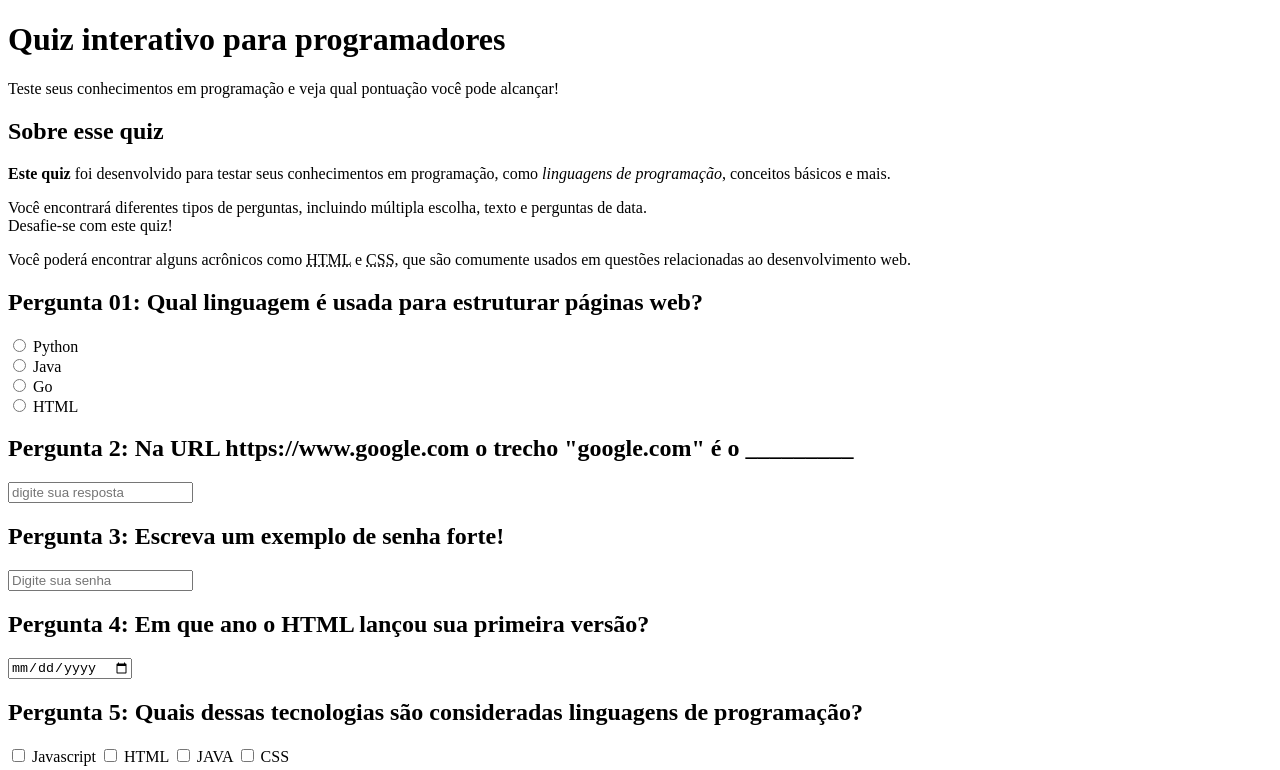
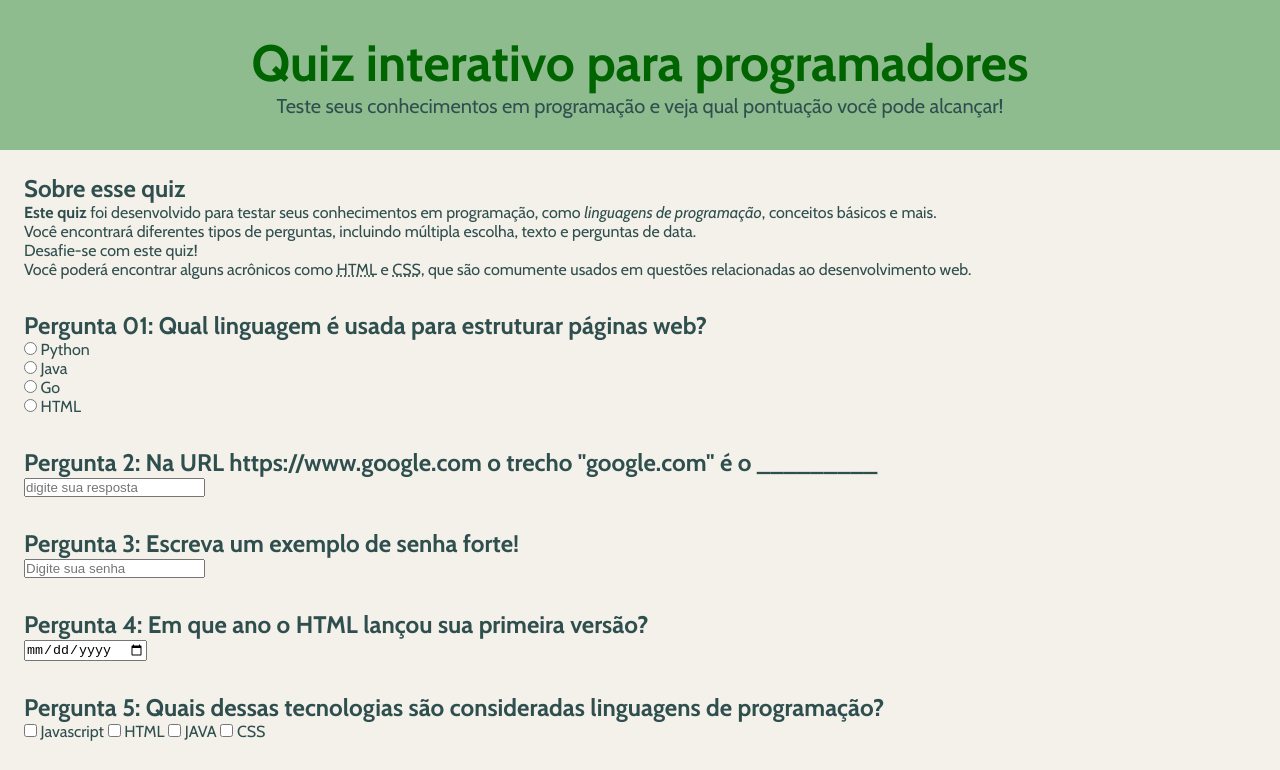
Before and after one commit to darkbehemoth13/HtmlBallerine, a plain HTML site: page index.html in a window 1280 px wide. Shown: the top 770 px of the page. Drawn offline with nearby package versions, Linux system fonts and the light colour scheme.

Commit message:
Adcionados alguns estilos básicos em css.

```diff
--- a/index.html
+++ b/index.html
@@ -2,7 +2,7 @@
 
 <html>
     <head>
-
+        <link rel="stylesheet" href="style.css">
         <title>Quiz para programadores</title>
         <meta charset="utf-8">
         <meta name="description" content="Um site interativo para testar seu conhecimento.">
@@ -10,8 +10,8 @@
     <body>
 
         <header>
-            <h1>Quiz interativo para programadores</h1>
-            <p class="cu">Teste seus conhecimentos em programação e veja qual pontuação você pode alcançar!</p>
+            <h1 class="H1title">Quiz interativo para programadores</h1>
+            <p class="p001"> Teste seus conhecimentos em programação e veja qual pontuação você pode alcançar!</p>
 
 
         </header>
--- a/style.css
+++ b/style.css
@@ -1,3 +1,35 @@
-.cu  {
-    color: pink;
+@import url('https://fonts.googleapis.com/css2?family=Cabin:ital,wght@0,400..700;1,400..700&display=swap');
+
+* {
+    margin: 0px;
+    padding: 0px;
+    box-sizing: border-box;
 }
+.H1title{
+    color: darkgreen;
+    font-size: 51px;
+}
+
+.p001{
+    font-size: 20px;
+}
+body {
+background-color: #F4F0EA;
+color: darkslategrey;
+font-family: "Cabin", sans-serif;
+font-weight: 400px;
+}
+
+header{
+    padding: 2rem;
+    background-color:darkseagreen;
+    text-align: center;
+
+}
+
+main{
+    padding: 1.5rem;
+    display: flex;
+    flex-direction: column;
+    gap: 2rem;
+}
```
